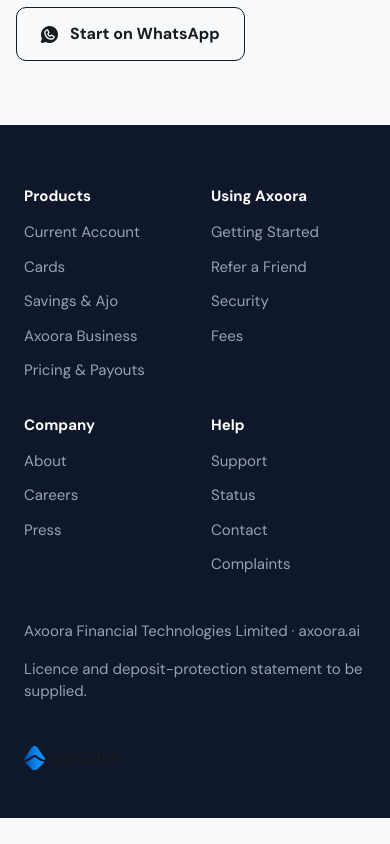
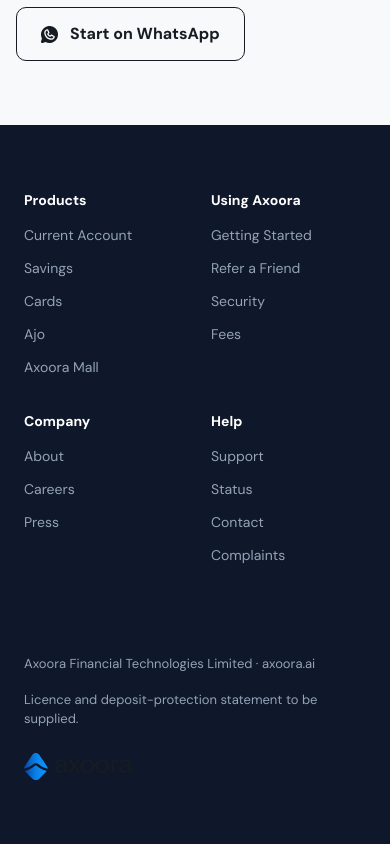
Before and after one commit to Moosaa95/axoora-website-update, a Next.js app: page / in a window 390 px wide. Shown: the part 5598-6442 px from the top of the page. Before the commit the page ends 6416 px from the top, so only its background shows below. Built offline with nearby package versions, Linux system fonts and the light colour scheme; no server answers; a web font is replaced by a local one.

Commit message:
feat: align Footer links, typography, and legal statement with Figma design

```diff
--- a/src/components/Footer.tsx
+++ b/src/components/Footer.tsx
@@ -32,21 +32,28 @@ export const Footer: React.FC<FooterProps> = ({
           : 'bg-[#020F2E] border-slate-800 text-[#F2F5F9]'
       }`}
     >
-      <div className="max-w-[1280px] mx-auto px-6 sm:px-12 lg:px-16 pt-[60px] pb-12 flex flex-col gap-11">
-        {/* 4 Navigation Columns matching Figma node 3216:693 */}
+      <div className="max-w-[1280px] mx-auto px-6 sm:px-12 lg:px-16 pt-16 pb-16 flex flex-col">
+        {/* 4 Navigation Columns matching Figma design */}
         <div className="grid grid-cols-2 md:grid-cols-4 gap-8 lg:gap-14 w-full text-left">
           {/* Column 1: Products */}
           <div className="flex flex-col gap-3.5">
-            <h4 className="font-bold text-[15px] leading-[22px] text-[#161c22] dark:text-white">
+            <h4 className="font-bold text-[14px] sm:text-[15px] leading-[22px] text-[#161c22] dark:text-white">
               Products
             </h4>
-            <div className="flex flex-col gap-3 text-[15px] text-[#4c5866] dark:text-slate-400">
+            <div className="flex flex-col gap-3 text-[14px] sm:text-[15px] text-[#4c5866] dark:text-slate-400">
               <button
                 type="button"
                 onClick={() => handleNav('personal')}
                 className="text-left hover:text-blue-600 dark:hover:text-white transition cursor-pointer"
               >
                 Current Account
+              </button>
+              <button
+                type="button"
+                onClick={() => handleNav('savings')}
+                className="text-left hover:text-blue-600 dark:hover:text-white transition cursor-pointer"
+              >
+                Savings
               </button>
               <button
                 type="button"
@@ -60,34 +67,27 @@ export const Footer: React.FC<FooterProps> = ({
                 onClick={() => handleNav('savings')}
                 className="text-left hover:text-blue-600 dark:hover:text-white transition cursor-pointer"
               >
-                Savings &amp; Ajo
+                Ajo
               </button>
               <button
                 type="button"
-                onClick={() => handleNav('business')}
+                onClick={() => handleNav('personal')}
                 className="text-left hover:text-blue-600 dark:hover:text-white transition cursor-pointer"
               >
-                Axoora Business
-              </button>
-              <button
-                type="button"
-                onClick={() => handleNav('pricing')}
-                className="text-left hover:text-blue-600 dark:hover:text-white transition cursor-pointer"
-              >
-                Pricing &amp; Payouts
+                Axoora Mall
               </button>
             </div>
           </div>
 
           {/* Column 2: Using Axoora */}
           <div className="flex flex-col gap-3.5">
-            <h4 className="font-bold text-[15px] leading-[22px] text-[#161c22] dark:text-white">
+            <h4 className="font-bold text-[14px] sm:text-[15px] leading-[22px] text-[#161c22] dark:text-white">
               Using Axoora
             </h4>
-            <div className="flex flex-col gap-3 text-[15px] text-[#4c5866] dark:text-slate-400">
+            <div className="flex flex-col gap-3 text-[14px] sm:text-[15px] text-[#4c5866] dark:text-slate-400">
               <button
                 type="button"
-                onClick={() => handleNav('personal')}
+                onClick={() => handleNav('apply')}
                 className="text-left hover:text-blue-600 dark:hover:text-white transition cursor-pointer"
               >
                 Getting Started
@@ -118,10 +118,10 @@ export const Footer: React.FC<FooterProps> = ({
 
           {/* Column 3: Company */}
           <div className="flex flex-col gap-3.5">
-            <h4 className="font-bold text-[15px] leading-[22px] text-[#161c22] dark:text-white">
+            <h4 className="font-bold text-[14px] sm:text-[15px] leading-[22px] text-[#161c22] dark:text-white">
               Company
             </h4>
-            <div className="flex flex-col gap-3 text-[15px] text-[#4c5866] dark:text-slate-400">
+            <div className="flex flex-col gap-3 text-[14px] sm:text-[15px] text-[#4c5866] dark:text-slate-400">
               <button
                 type="button"
                 onClick={() => handleNav('about')}
@@ -148,10 +148,10 @@ export const Footer: React.FC<FooterProps> = ({
 
           {/* Column 4: Help */}
           <div className="flex flex-col gap-3.5">
-            <h4 className="font-bold text-[15px] leading-[22px] text-[#161c22] dark:text-white">
+            <h4 className="font-bold text-[14px] sm:text-[15px] leading-[22px] text-[#161c22] dark:text-white">
               Help
             </h4>
-            <div className="flex flex-col gap-3 text-[15px] text-[#4c5866] dark:text-slate-400">
+            <div className="flex flex-col gap-3 text-[14px] sm:text-[15px] text-[#4c5866] dark:text-slate-400">
               <button
                 type="button"
                 onClick={() => handleNav('help')}
@@ -184,19 +184,32 @@ export const Footer: React.FC<FooterProps> = ({
           </div>
         </div>
 
-        {/* Legal meta line */}
-        <div className="flex flex-col sm:flex-row items-start sm:items-center justify-between gap-4 text-[15px] leading-[22px] text-[#4c5866] dark:text-slate-400">
+        {/* Legal Statement Row */}
+        <div className="mt-14 pt-8 flex flex-col sm:flex-row items-start sm:items-center justify-between gap-4 text-[13px] sm:text-[14px] text-[#6c7a89] dark:text-slate-400">
           <p>Axoora Financial Technologies Limited · axoora.ai</p>
           <p>Licence and deposit-protection statement to be supplied.</p>
         </div>
 
         {/* Logo Lockup */}
-        <div>
-          {isLight ? (
-            <img src="/brand/lockup-light.svg" alt="Axoora" width={96} height={24} className="h-[24.15px] w-[96px] block" />
-          ) : (
-            <AxooraLogo size="sm" theme="auto" />
-          )}
+        <div className="mt-6">
+          <button
+            type="button"
+            onClick={() => handleNav('home')}
+            className="cursor-pointer focus:outline-none flex items-center shrink-0"
+            aria-label="Axoora Home"
+          >
+            {isLight ? (
+              <img
+                src="/brand/lockup-light.svg"
+                alt="Axoora"
+                width={108}
+                height={27}
+                className="h-[27px] w-auto block"
+              />
+            ) : (
+              <AxooraLogo size="sm" theme="auto" />
+            )}
+          </button>
         </div>
       </div>
     </footer>
```
Also changed, not shown: 1 other file (tests, documents, lock files or other folders).
